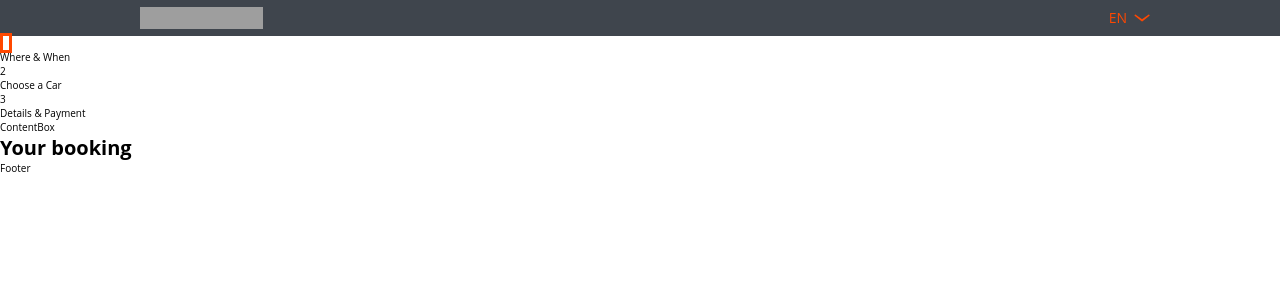
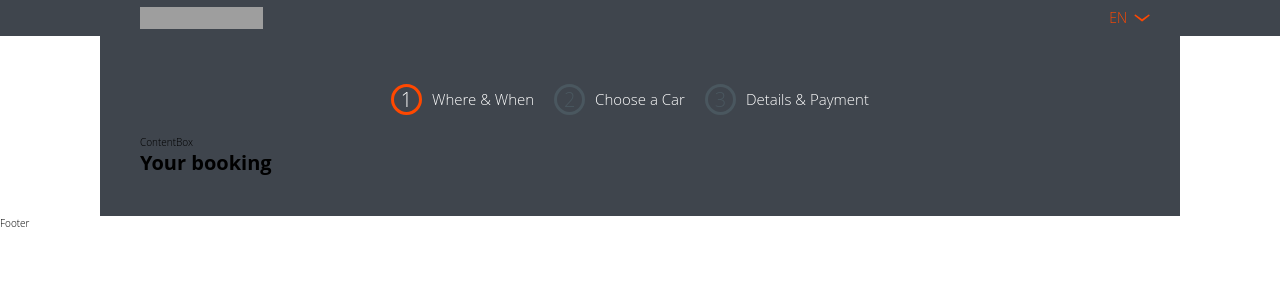
Before and after one commit to iambro/booking-process, a React (Create React App) app: page / in a window 1280 px wide. Shown: the top 300 px of the page. Built offline with nearby package versions, Linux system fonts and the light colour scheme; grey boxes are pictures that could not be loaded.

Commit message:
Style Steps component

```diff
--- a/src/components/CSS/index.css
+++ b/src/components/CSS/index.css
@@ -90,7 +90,41 @@ li {
     .header-language-button:hover {
       color: #ff7e00; }
 
+.steps {
+  margin: 0.8rem 0.8rem 2rem 0.8rem;
+  font-size: 1.5rem;
+  line-height: 3.1rem;
+  color: #ffffff; }
+  .steps ol {
+    display: -webkit-box;
+    display: -ms-flexbox;
+    display: flex;
+    -webkit-box-pack: center;
+    -ms-flex-pack: center;
+    justify-content: center; }
+    .steps ol li {
+      display: -webkit-box;
+      display: -ms-flexbox;
+      display: flex;
+      margin-right: 2rem; }
+      .steps ol li span {
+        font-size: 2rem;
+        width: 2.5rem;
+        line-height: 2.5rem;
+        border: 3px solid #4a575f;
+        border-radius: 100%;
+        text-align: center;
+        margin-right: 1rem;
+        color: #4a575f; }
+
+.content {
+  max-width: 100rem;
+  margin: 0 auto;
+  padding: 4rem;
+  background-color: #3f454d; }
+
 body {
   font-family: "Open sans", sans-serif;
   -webkit-box-sizing: border-box;
-  box-sizing: border-box; }
+  box-sizing: border-box;
+  font-weight: 300; }
--- /dev/null
+++ b/src/components/SCSS/Content.scss
@@ -0,0 +1,8 @@
+@import "Steps";
+
+.content {
+  max-width: 100rem;
+  margin: 0 auto;
+  padding: 4rem;
+  background-color: $gray-main;
+}
--- /dev/null
+++ b/src/components/SCSS/Steps.scss
@@ -0,0 +1,27 @@
+.steps {
+  margin: 0.8rem 0.8rem 2rem 0.8rem;
+  font-size: 1.5rem;
+  line-height: 3.1rem;
+  color: $white;
+
+  ol {
+    display: flex;
+    justify-content: center;
+
+    li {
+      display: flex;
+      margin-right: 2rem;
+
+      span {
+        font-size: 2rem;
+        width: 2.5rem;
+        line-height: 2.5rem;
+        border: 3px solid $gray-light;
+        border-radius: 100%;
+        text-align: center;
+        margin-right: 1rem;
+        color: $gray-light;
+      }
+    }
+  }
+}
--- a/src/components/SCSS/index.scss
+++ b/src/components/SCSS/index.scss
@@ -1,8 +1,10 @@
 @import "variables";
 @import "reset";
 @import "Header";
+@import "Content";
 
 body {
-    font-family: "Open sans", sans-serif;
-    box-sizing: border-box;
-  }
+  font-family: "Open sans", sans-serif;
+  box-sizing: border-box;
+  font-weight: 300;
+}
--- a/src/components/SCSS/variables.scss
+++ b/src/components/SCSS/variables.scss
@@ -6,3 +6,5 @@ $background: #d2d6d9;
 $gray-main: #3f454d;
 $gray-light: #4a575f;
 $gray-dark: #1e2731;
+
+$white: #ffffff;
```
